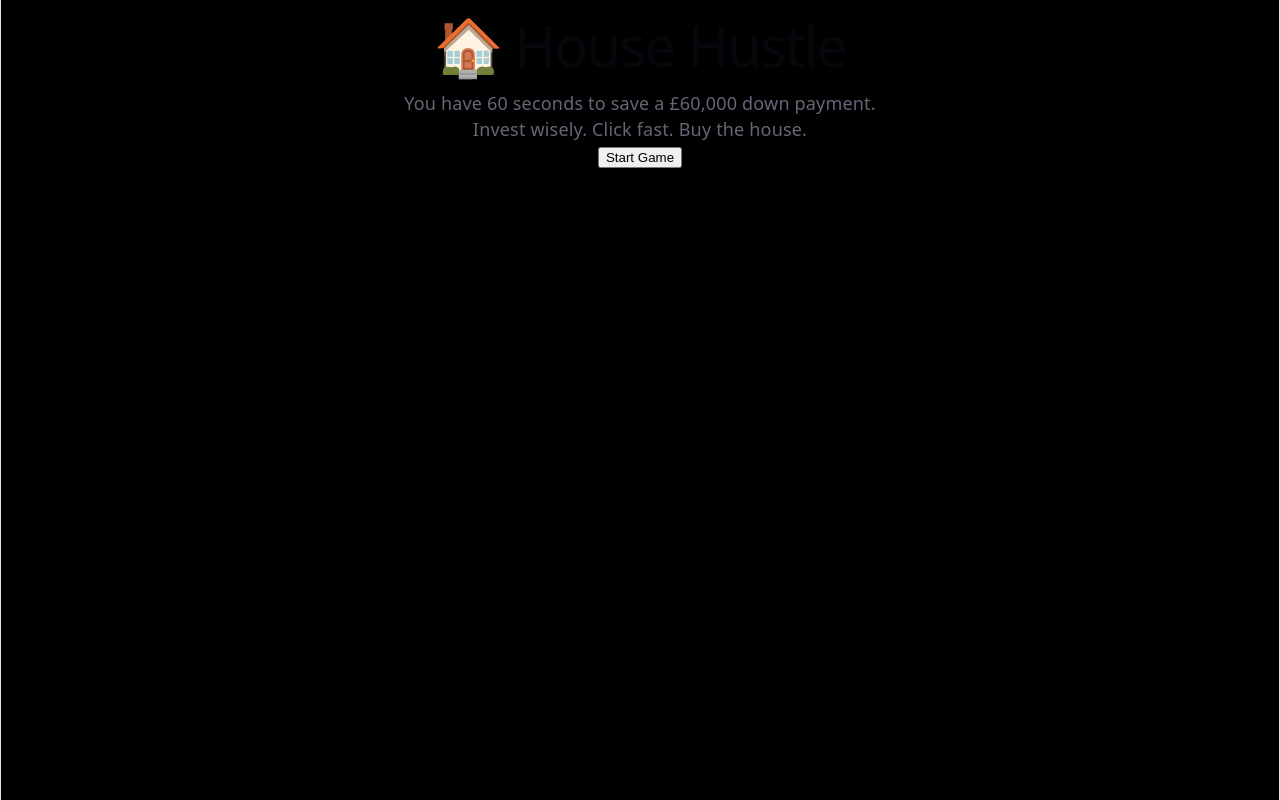
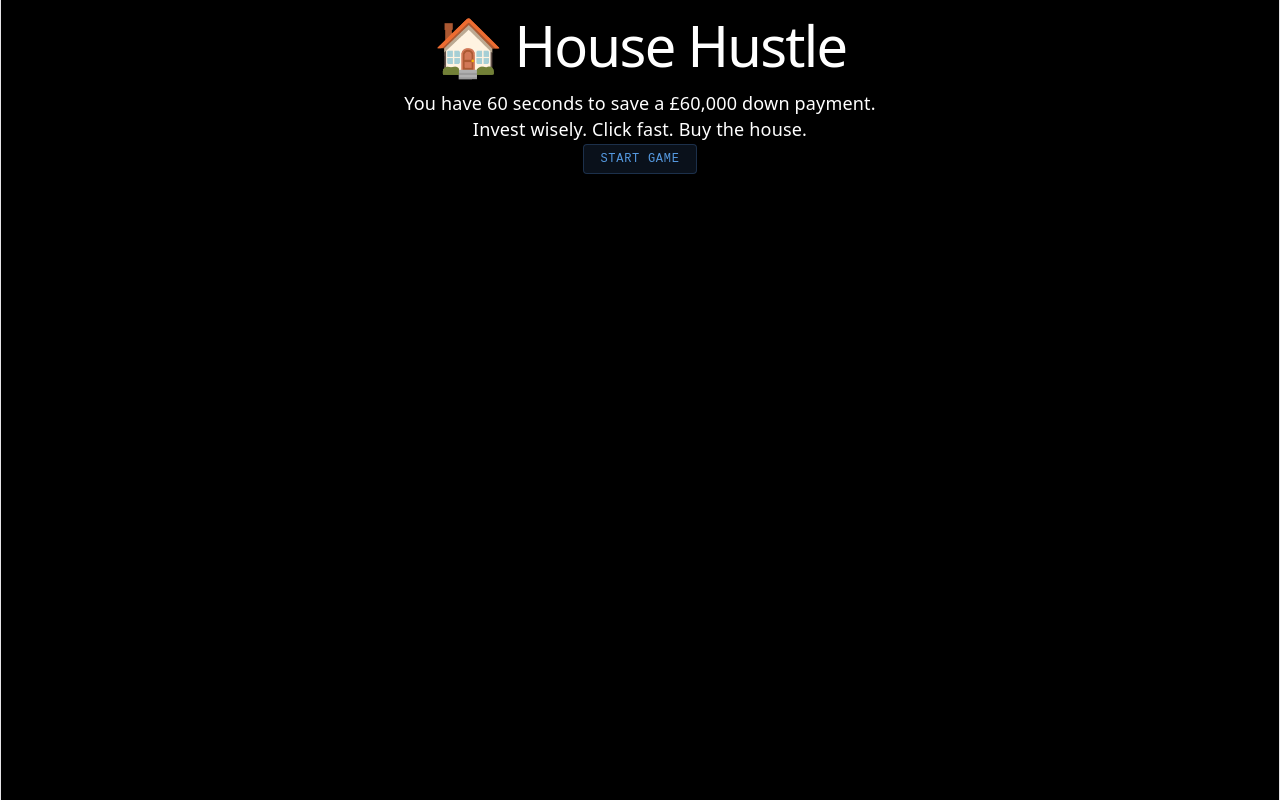
Before and after one commit to HenryBaylis/BlackRock-Hackathon-2026, a React (Vite) app: page / in a window 1280 px wide. Built offline with nearby package versions, Linux system fonts and the light colour scheme.

Commit message:
change styling

```diff
--- a/src/minh.css
+++ b/src/minh.css
@@ -63,6 +63,34 @@
     margin: 0 -2px 10px;
 }
 
+button {
+    padding: 7px 16px;
+    border-radius: 4px;
+    font-family: 'DM Mono', monospace, sans-serif;
+    font-size: 12px;
+    font-weight: 500;
+    letter-spacing: 0.06em;
+    cursor: pointer;
+    text-transform: uppercase;
+    transition: opacity 0.15s, transform 0.08s;
+    background: rgba(80, 140, 220, 0.12);
+    color: #5599e0;
+    border: 1px solid rgba(80, 140, 220, 0.25);
+}
+
+button:hover:not(:disabled) {
+    background: rgba(80, 140, 220, 0.22);
+}
+
+button:active {
+    transform: scale(0.96);
+}
+
+button:disabled {
+    opacity: 0.3;
+    cursor: not-allowed;
+}
+
 .btn-row {
     display: grid;
     grid-template-columns: 1fr 1fr;
@@ -113,3 +141,11 @@
     opacity: 0.3;
     cursor: not-allowed;
 }
+
+.screen {
+    color: white;
+}
+
+.screen h1 {
+    color: white;
+}
```
